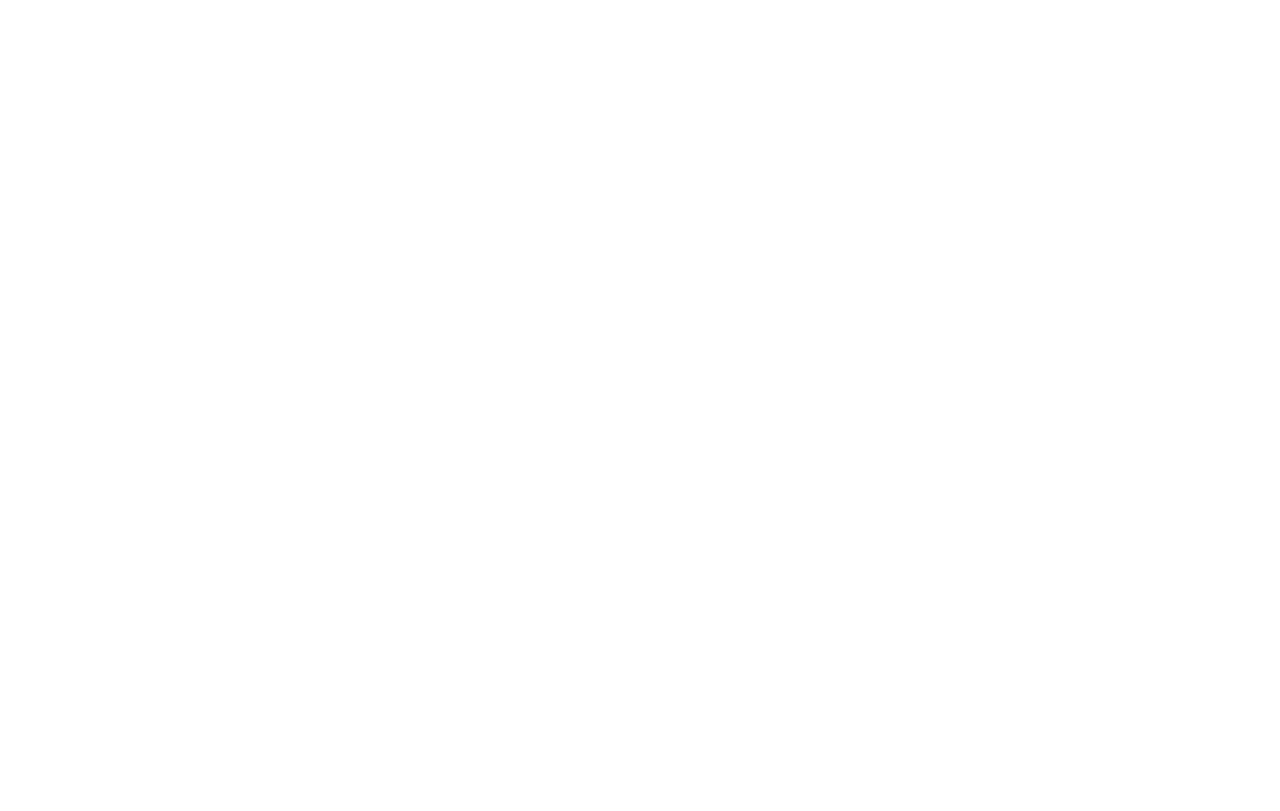
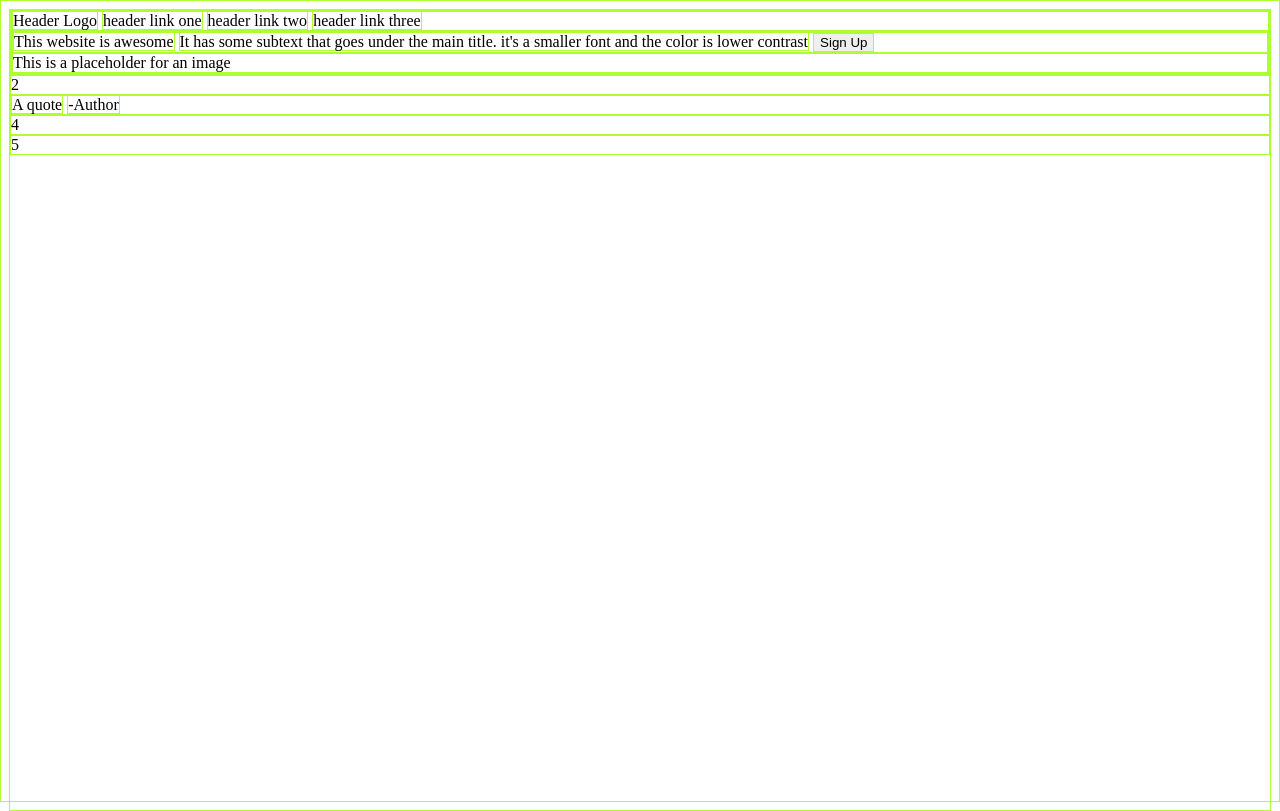
Before and after one commit to Papy-La-Taupe/my_First_CSS_Project, a plain HTML site: page index.html in a window 1280 px wide. Drawn offline with Linux system fonts and the light colour scheme.

Commit message:
add some text to index.html

```diff
--- a/index.html
+++ b/index.html
@@ -10,5 +10,41 @@
 
   <body>
 
+    <div id="header">
+        <div class="head">
+            <a>Header Logo</a>
+            <a>header link one</a>
+            <a>header link two</a>
+            <a>header link three</a>
+        </div>
+
+        <div class="content">
+            <div class="content-text">
+                <a>This website is awesome</a>
+                <a>It has some subtext that goes under the main title. it's a smaller font and the color is lower contrast</a>
+                <button class="signup">Sign Up</button>
+            </div>
+
+            <div class="content-img">This is a placeholder for an image</div>
+        </div>
+    </div>
+
+    <div id="info">
+        2
+    </div>
+
+    <div id="quote">
+        <a class="quote">A quote</a>
+        <a class="author">-Author</a>
+    </div>
+
+    <div id="action">
+        4
+    </div>
+
+    <div id="footer">
+        5
+    </div>
+
   </body>
 </html>
--- a/styles.css
+++ b/styles.css
@@ -0,0 +1,14 @@
+*{
+    border: 1px solid greenyellow;
+}
+
+html{
+    height: 100%;
+}
+
+body{
+    min-height: 100%;
+    display:flex;
+    flex: 1;
+    flex-direction: column;
+}
```
Also changed, not shown: 1 other file.
